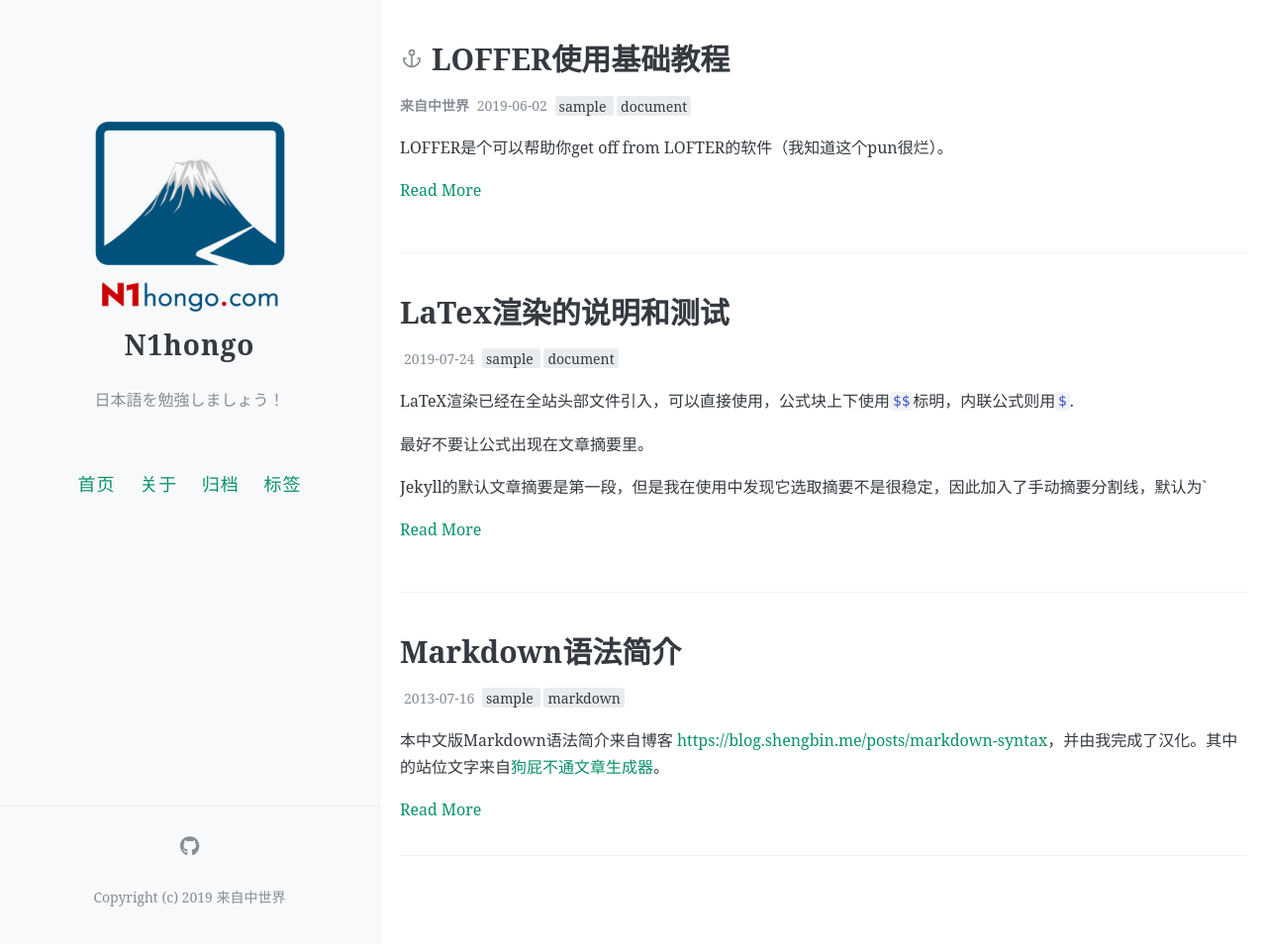
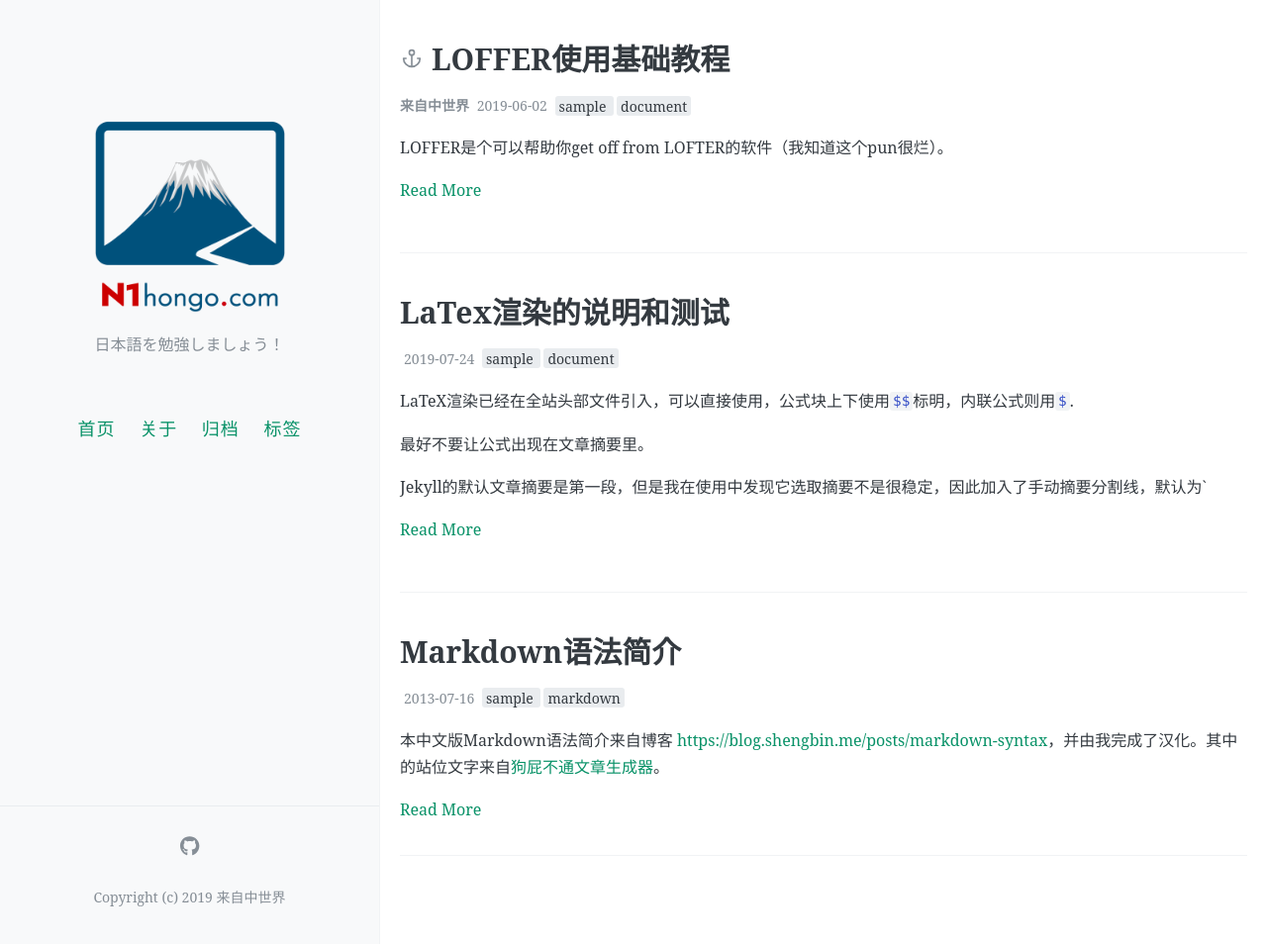
Before and after one commit to kiyospace/n1hongo, a Jekyll site: the page built from index.html, in a window 1280 px wide and 954 px high. Shown: the whole window at 99% size. Built offline with Jekyll 4.4.1, drawn with Linux system fonts in a browser that asks for light colours; the list of posts is cut into pages by our own code; comment, search, counter and statistics services are not loaded.

Commit message:
Update nav.html

```diff
--- a/_includes/nav.html
+++ b/_includes/nav.html
@@ -4,7 +4,7 @@
       {% if site.avatar %}
         <a href="{{ site.baseurl }}/" class="site-avatar"><img src="{{ site.avatar }}" /></a>
       {% endif %}
-      <h1 class="site-name"><a href="{{ site.baseurl }}/">{{ site.name }}</a></h1>
+      <!-- <h1 class="site-name"><a href="{{ site.baseurl }}/">{{ site.name }}</a></h1> -->
       <p class="site-description">{{ site.description }}</p>
     </div>
   </header>
```
